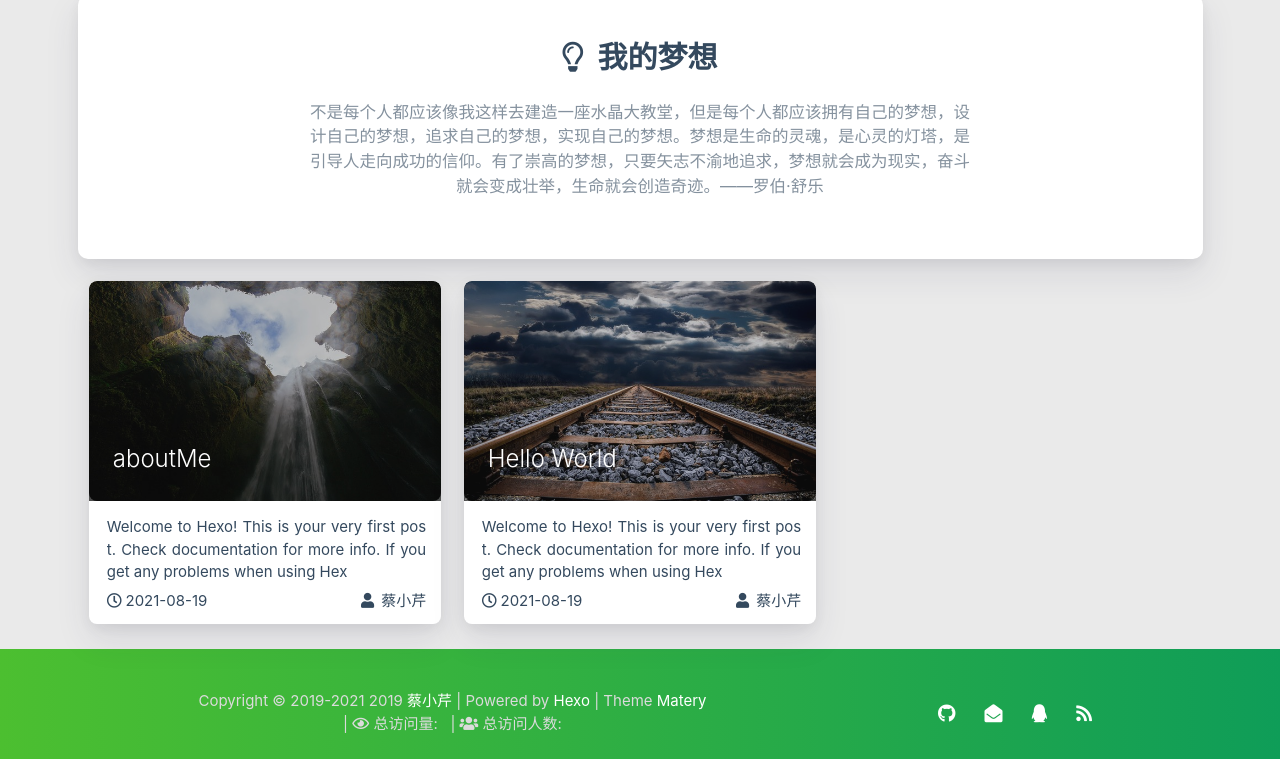
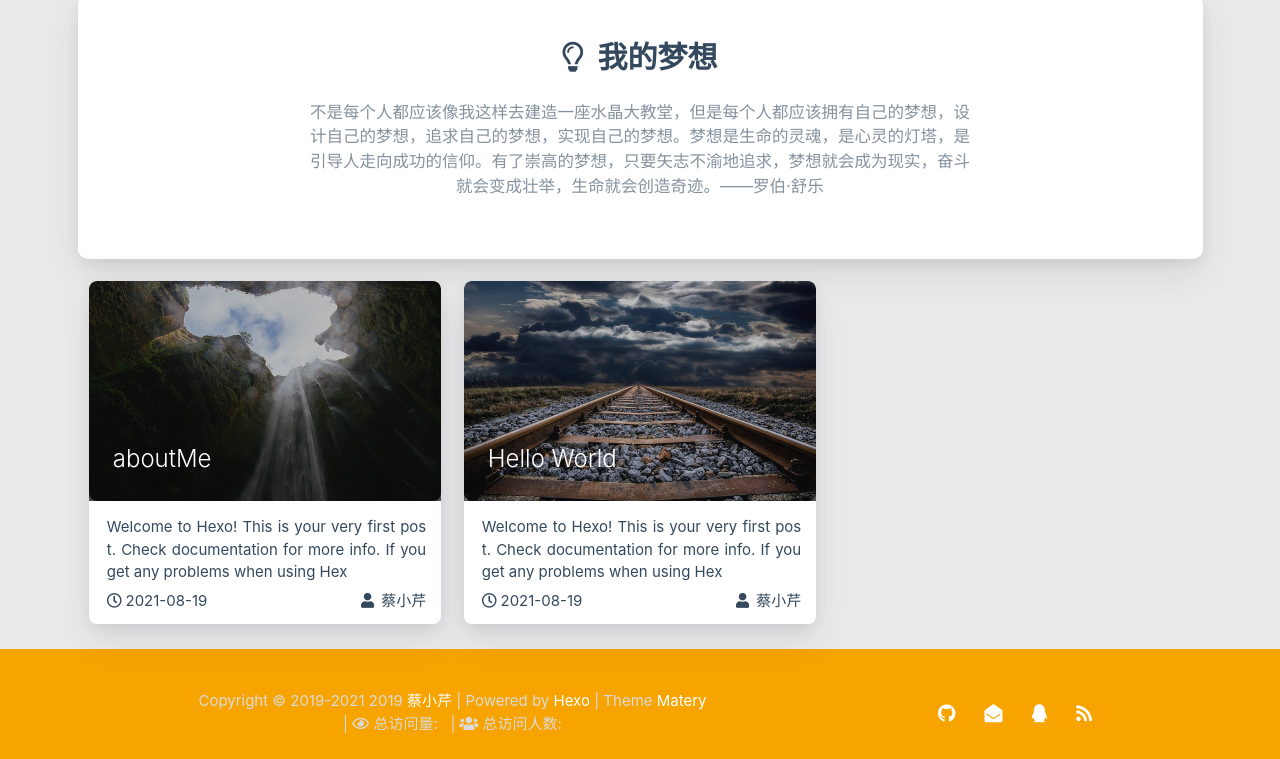
Before and after one commit to cxqcoder/cxqcoder.github.io, a plain HTML site: page index.html in a window 1280 px wide. Shown: the part 823-1582 px from the top of the page. Drawn offline with nearby package versions, Linux system fonts and the light colour scheme; some packages are replaced by stand-ins of ours; no server answers; a script that the page names is missing.

Commit message:
Site updated: 2021-08-19 12:28:59

```diff
--- a/css/matery.css
+++ b/css/matery.css
@@ -241,7 +241,7 @@ mark {
 }
 
 .bg-color {
-    background-image: linear-gradient(to right, #4cbf30 0%, #0f9d58 100%);
+    background-image: linear-gradient(to right, #F7A300 0%, #F7A300 100%);
 }
 
 .text-color {
```
